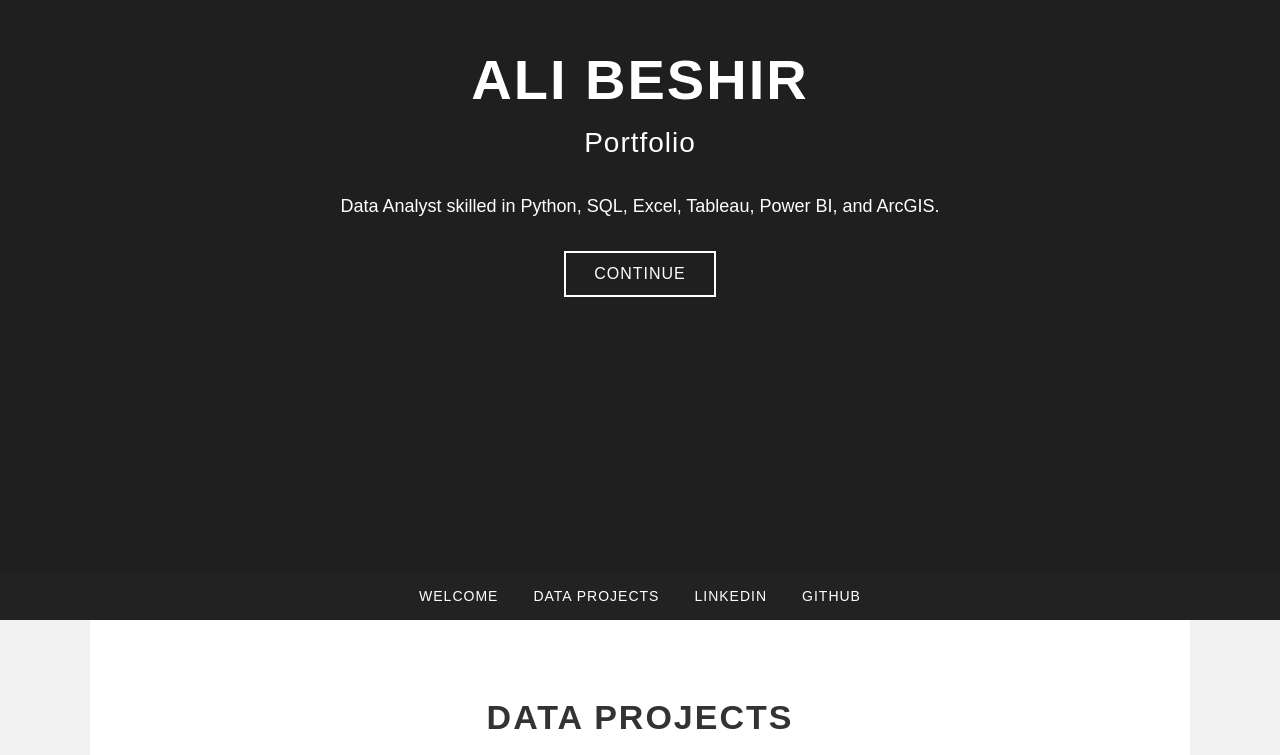
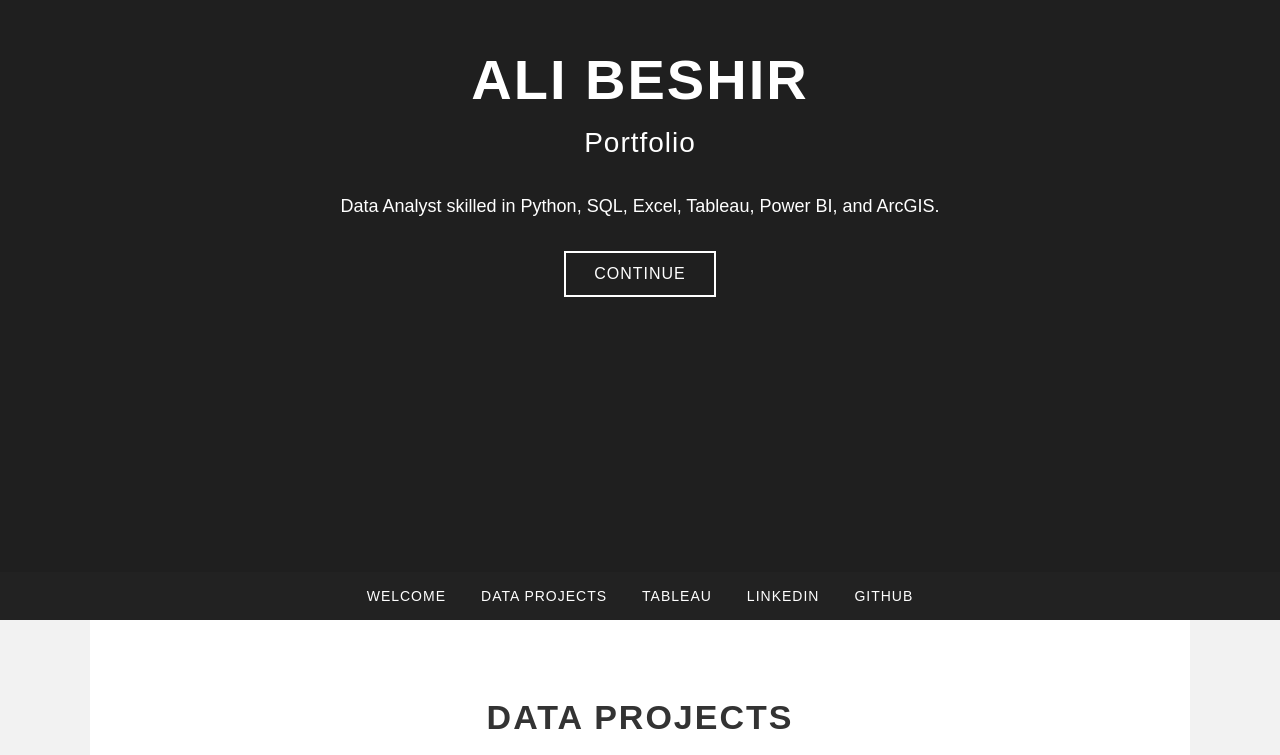
Before and after one commit to abeshir123/abeshir123.github.io, a plain HTML site: page index.html in a window 1280 px wide. Shown: the part 228-983 px from the top of the page. Drawn offline with Linux system fonts and the light colour scheme.

Commit message:
tableau public link

```diff
--- a/index.html
+++ b/index.html
@@ -22,6 +22,7 @@
     <ul>
       <li><a href="#header">Welcome</a></li>
       <li><a href="#projects">Data Projects</a></li>
+      <li><a href="https://public.tableau.com/app/profile/ali.beshir/vizzes" target="_blank">Tableau</a></li>
       <li><a href="https://www.linkedin.com/in/ali-beshir/" target="_blank">LinkedIn</a></li>
       <li><a href="https://github.com/abeshir123" target="_blank">GitHub</a></li>
     </ul>
```
